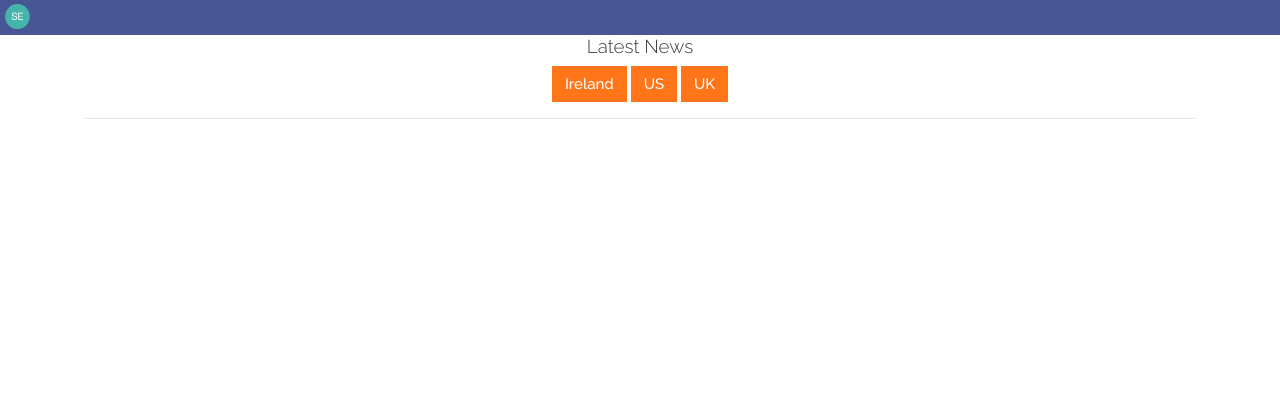
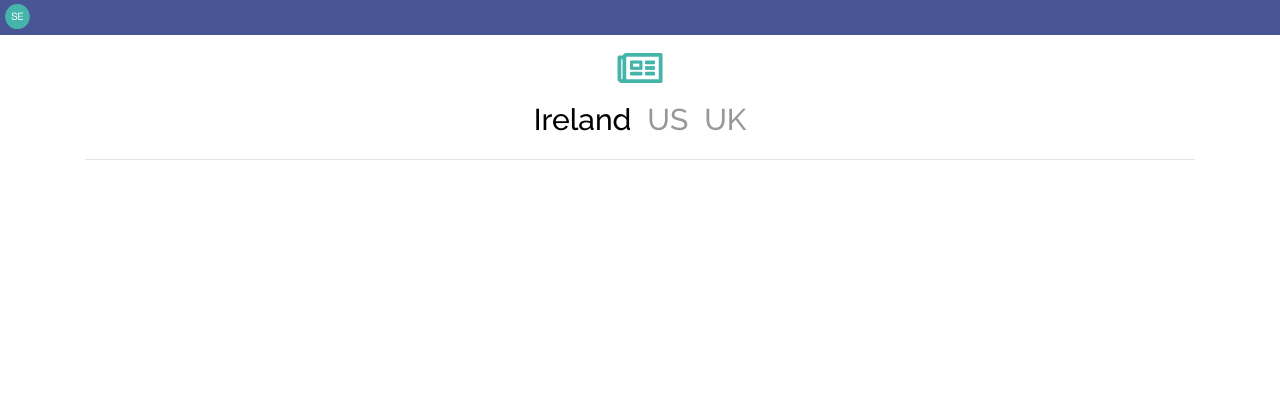
Before and after one commit to davidosongschool/SocialEyes, a Flask app: page /get_news in a window 1280 px wide. Shown: the top 420 px of the page. Run offline with Flask 2, Linux system fonts and the light colour scheme; data that the repository does not hold is empty; some libraries are stand-ins or nearby versions.

Commit message:
select news country styled

```diff
--- a/app.py
+++ b/app.py
@@ -216,9 +216,11 @@ def get_news():
            'country=ie&'
            'apiKey=a486387335cd46e0a3c0cb8614fdc4ef')
 
+    class1 = "ie"
+
     response = requests.get(url)
 
-    return render_template('news.html', response=response.json())
+    return render_template('news.html', response=response.json(), class1=class1)
 
 
 @ app.route('/change_news', methods=['POST'])
@@ -230,8 +232,24 @@ def change_news():
            'apiKey=a486387335cd46e0a3c0cb8614fdc4ef')
 
     response = requests.get(url)
+    class1 = ""
+    class2 = ""
+    class3 = ""
 
-    return render_template('news.html', response=response.json())
+    if country == 'ie':
+        class1 = "selected"
+        class2 = "not-selected"
+        class3 = "not-selected"
+    elif country == "us":
+        class1 = "not-selected"
+        class2 = "selected"
+        class3 = "not-selected"
+    else:
+        class1 = "not-selected"
+        class2 = "not-selected"
+        class3 = "selected"
+
+    return render_template('news.html', response=response.json(), class1=class1, class2=class2, class3=class3)
 
 
 @ app.route('/change_avatar', methods=['POST'])
--- a/static/css/style.css
+++ b/static/css/style.css
@@ -55,6 +55,10 @@ ul li {
     opacity: 0.4;
 }
 
+.selected {
+    opacity: 1;
+}
+
 .complete-center {
     margin: 0;
     position: absolute;
@@ -91,6 +95,7 @@ body {
 
 button {
     background-color: transparent;
+    border: none !important;
 }
 
 
@@ -289,8 +294,14 @@ background-color: aliceblue;
     margin-bottom: 200px;
 }
 
+.news-icon-header {
+font-size: 40px;
+color: #45B5AC;
+
+}
 .country-news li {
     display: inline-block;
+    font-size: 30px;
 }
 
 
--- a/templates/news.html
+++ b/templates/news.html
@@ -1,24 +1,24 @@
 {% extends 'nav.html' %} {% block content %}
 <div class="container text-center news-container contain-under">
-  <h5 class="mt-3">Latest News</h5>
+  <h5 class="mt-5"><i class="far fa-newspaper footer-chart news-icon-header"></i></h5>
   <ul class="country-news">
     <li>
       <form action="{{url_for('change_news')}}" method="POST">
-        <button class="btn btn-warning" type="submit" name="country" value="ie">
+        <button class="{{class1}}" type="submit" name="country" value="ie">
           Ireland
         </button>
       </form>
     </li>
     <li>
       <form action="{{url_for('change_news')}}" method="POST">
-        <button class="btn btn-warning" type="submit" name="country" value="us">
+        <button class="not-selected {{class2}}"  type="submit" name="country" value="us">
           US
         </button>
       </form>
     </li>
     <li>
       <form action="{{url_for('change_news')}}" method="POST">
-        <button class="btn btn-warning" type="submit" name="country" value="gb">
+        <button class="not-selected {{class3}}" type="submit" name="country" value="gb">
           UK
         </button>
       </form>
```
